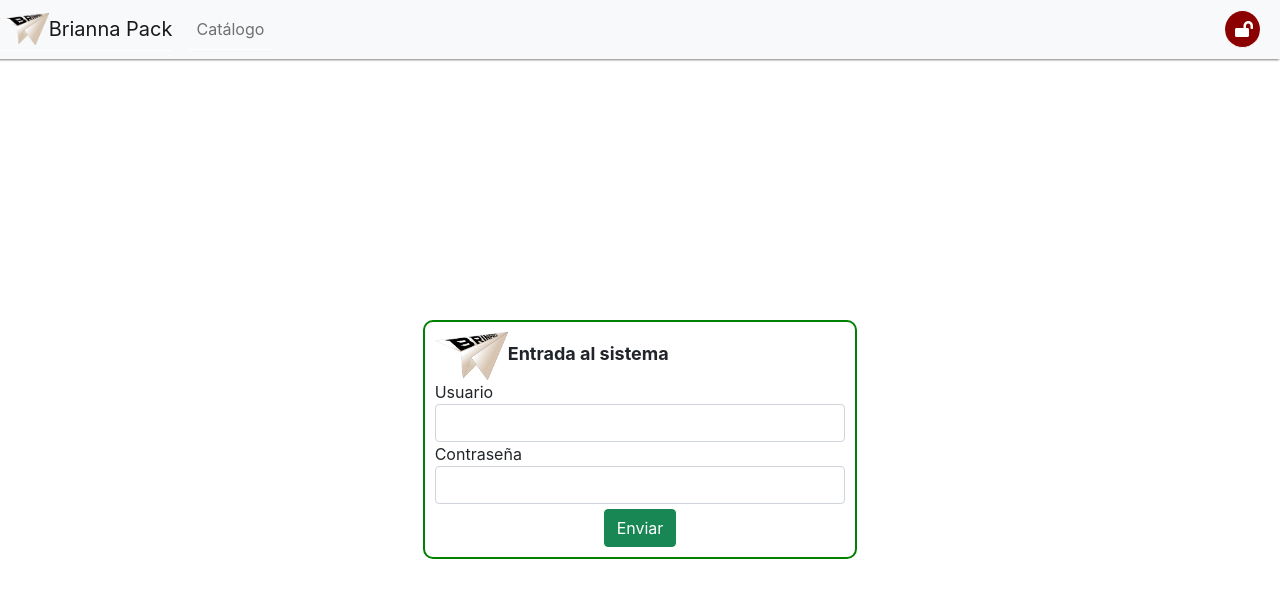
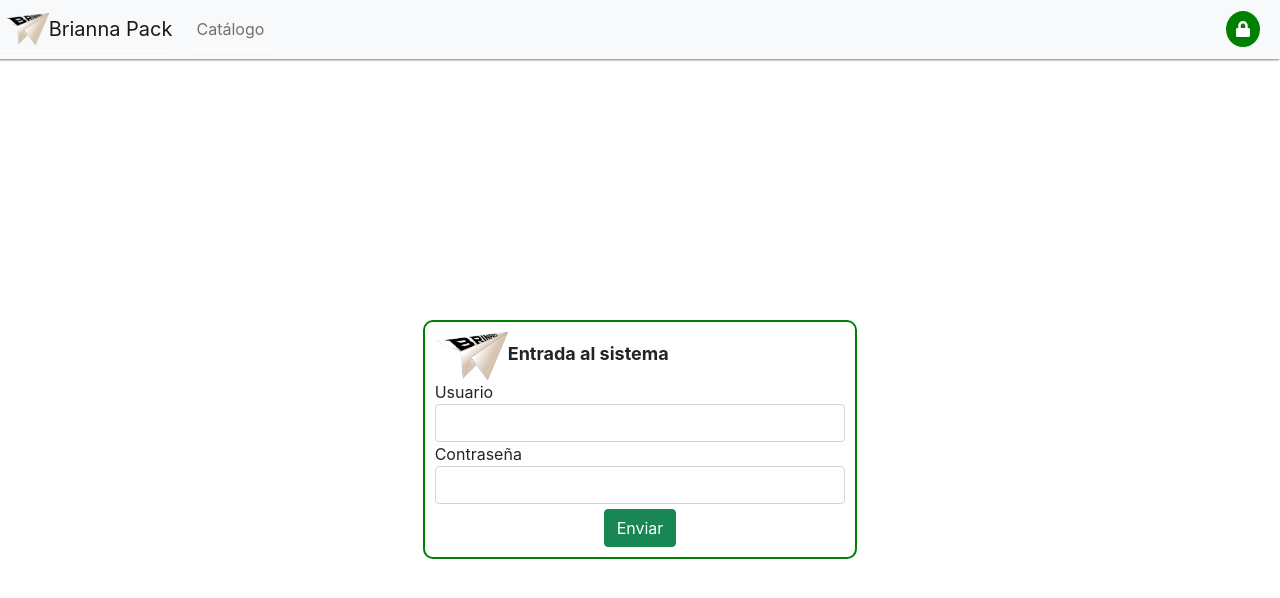
Before and after one commit to andrortizster/dprisa, a React (Create React App) app: page /login in a window 1280 px wide. Shown: the top 598 px of the page. Built offline with nearby package versions, Linux system fonts and the light colour scheme.

Commit message:
Arreglo del ícono de login

```diff
--- a/src/axios.js
+++ b/src/axios.js
@@ -1,8 +1,8 @@
 import axios from 'axios';
 
 const instance = axios.create({
-    //baseURL: 'https://brinpack.pythonanywhere.com'
-    baseURL: 'http://localhost:8000'
+    baseURL: 'https://brinpack.pythonanywhere.com'
+    //baseURL: 'http://localhost:8000'
 });
 
 
--- a/src/components/NavBar/NavBar.js
+++ b/src/components/NavBar/NavBar.js
@@ -58,8 +58,9 @@ const NavBar = (props) => {
             </UncontrolledDropdown>*/}
           </Nav>
           { localStorage.usuario?
-              <Link className="nav nav-item InitSession" title="Iniciar sesión" to="/login"  ><FontAwesomeIcon icon={faLock} /></Link>:
-              <Link className="nav nav-item CloseSession" title="Cerrar sesión" to="/login"  ><FontAwesomeIcon icon={faLockOpen} /></Link>
+              <Link className="nav nav-item CloseSession" title="Cerrar sesión" to="/login"  ><FontAwesomeIcon icon={faLockOpen} /></Link>:
+              <Link className="nav nav-item InitSession" title="Iniciar sesión" to="/login"  ><FontAwesomeIcon icon={faLock} /></Link>
+
           }
         </Collapse>
   </Navbar>
--- a/src/store/reducer.js
+++ b/src/store/reducer.js
@@ -1,8 +1,8 @@
 import  * as actionTypes from './actionsTypes';
 
 const initialState = {
-    //baseURL: 'https://brinpack.pythonanywhere.com',
-    baseURL: 'http://localhost:8000',
+    baseURL: 'https://brinpack.pythonanywhere.com',
+    //baseURL: 'http://localhost:8000',
     products:[],
     departments:[],
     user: [],
```
